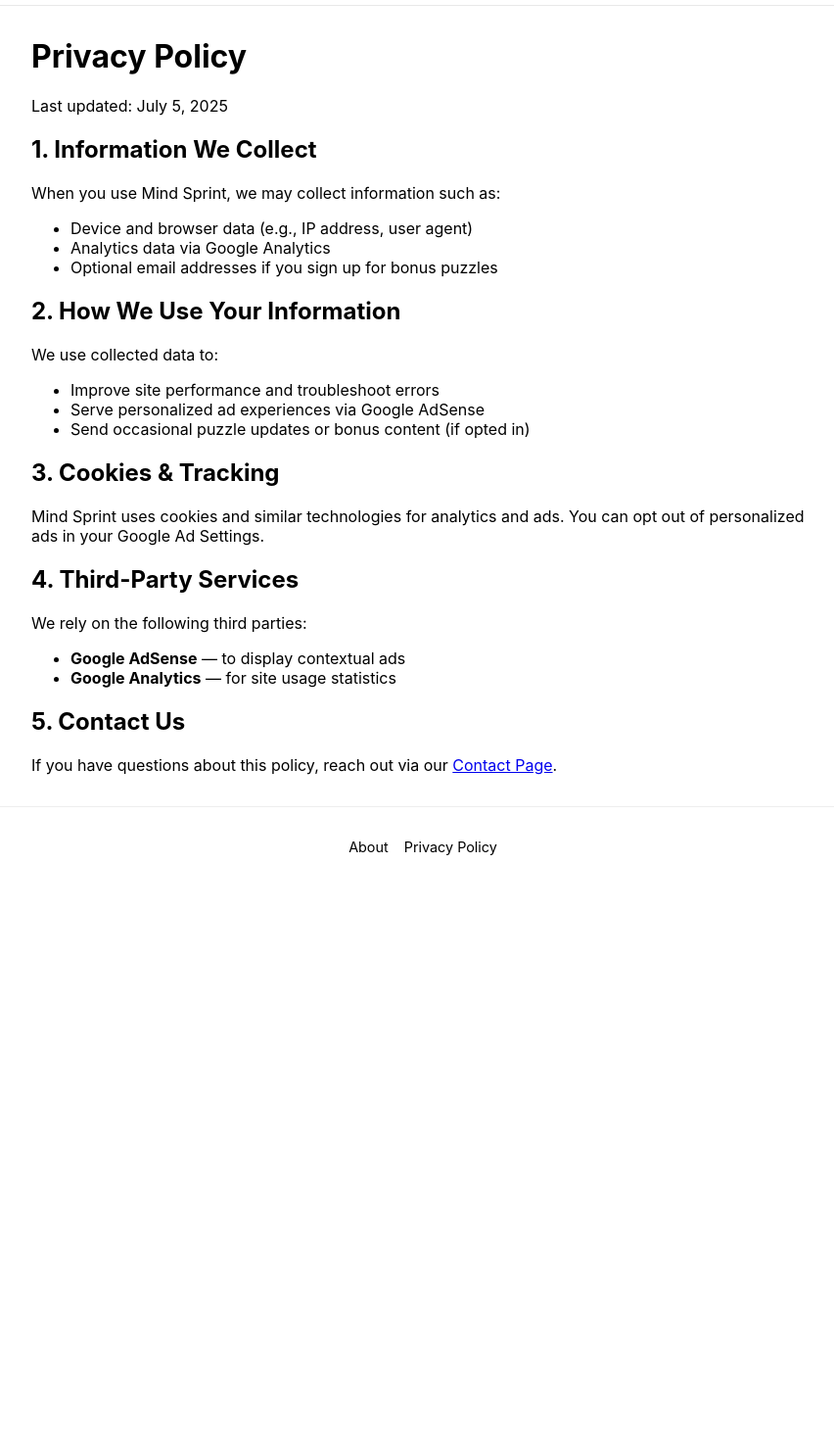
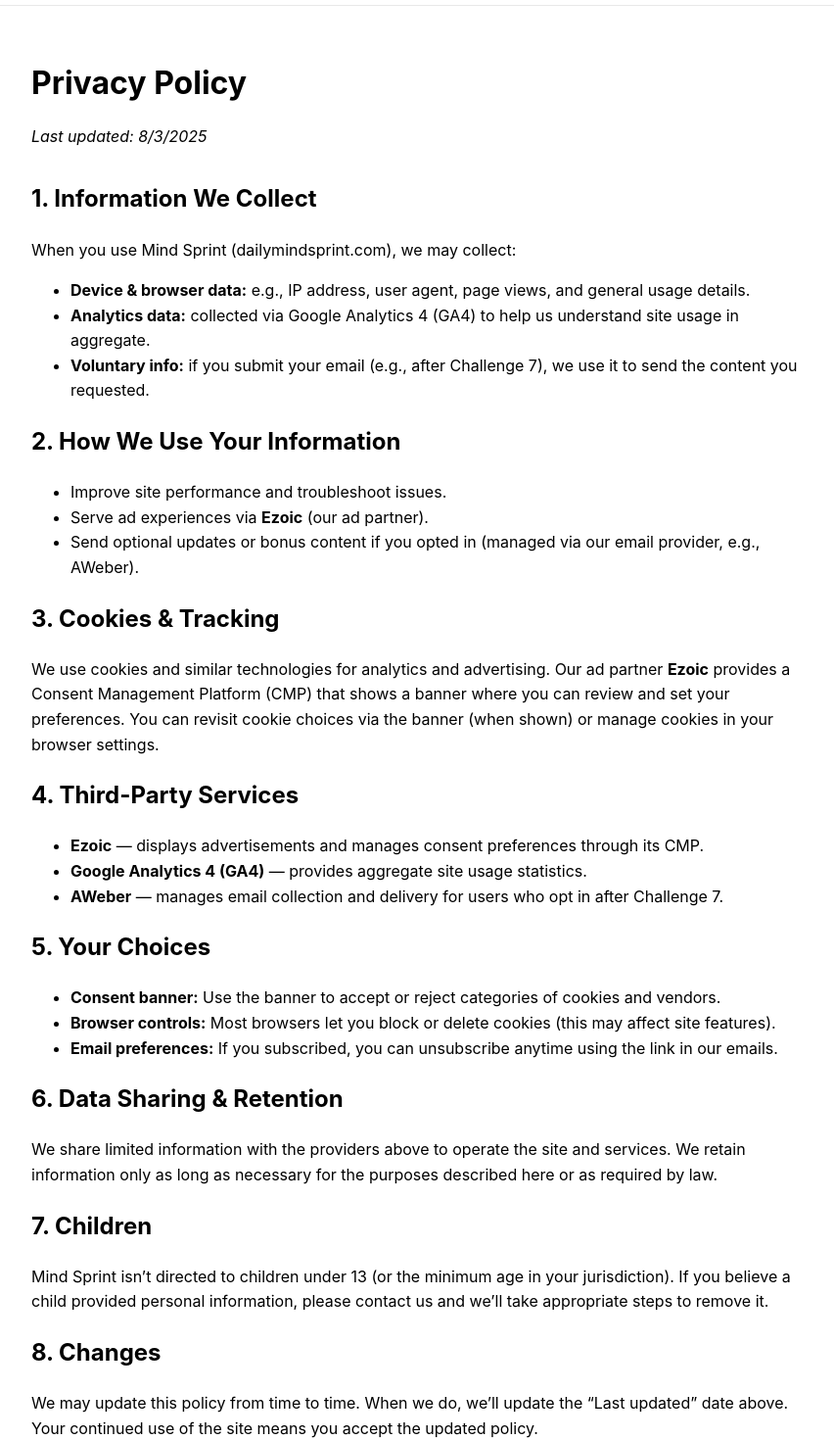
Before and after one commit to justinchase1984/mind-sprint, a Next.js app: page /privacy in a window 1280 px wide. Shown: the part 40-1510 px from the top of the page at 98% size, without its empty margins (208-1060 px from the left). Before the commit the page ends 945 px from the top, so only its background shows below. Built offline with nearby package versions, Linux system fonts and the light colour scheme; no server answers.

Commit message:
Update privacy.tsx

```diff
--- a/pages/privacy.tsx
+++ b/pages/privacy.tsx
@@ -1,66 +1,116 @@
 // pages/privacy.tsx
-import Link from 'next/link';
-import Head from 'next/head';
+import React from 'react';
 
-export default function PrivacyPolicy() {
+export default function Privacy() {
   return (
-    <>
-      <Head>
-        <title>Privacy Policy | Mind Sprint</title>
-        <meta name="description" content="Read the Privacy Policy for Mind Sprint — how we collect, use, and protect your data." />
-      </Head>
-      <main style={{ maxWidth: 800, margin: '2rem auto', padding: '0 1rem' }}>
-        <h1>Privacy Policy</h1>
-        <p>Last updated: July 5, 2025</p>
-        <section>
+    <main
+      style={{
+        maxWidth: 800,
+        margin: '0 auto',
+        padding: '2rem 1rem',
+        lineHeight: 1.6,
+      }}
+    >
+      <h1 style={{ marginBottom: '0.75rem' }}>Privacy Policy</h1>
+      <p style={{ fontStyle: 'italic', marginBottom: '2rem' }}>
+        Last updated: {new Date().toLocaleDateString()}
+      </p>
+
       <h2>1. Information We Collect</h2>
-          <p>
-            When you use Mind Sprint, we may collect information such as:
-            <ul>
-              <li>Device and browser data (e.g., IP address, user agent)</li>
-              <li>Analytics data via Google Analytics</li>
-              <li>Optional email addresses if you sign up for bonus puzzles</li>
-            </ul>
-          </p>
-        </section>
-        <section>
-          <h2>2. How We Use Your Information</h2>
-          <p>
-            We use collected data to:
-            <ul>
-              <li>Improve site performance and troubleshoot errors</li>
-              <li>Serve personalized ad experiences via Google AdSense</li>
-              <li>Send occasional puzzle updates or bonus content (if opted in)</li>
-            </ul>
-          </p>
-        </section>
-        <section>
-          <h2>3. Cookies & Tracking</h2>
-          <p>
-            Mind Sprint uses cookies and similar technologies for analytics and ads. You can opt out of personalized ads in your Google Ad Settings.
-          </p>
-        </section>
-        <section>
-          <h2>4. Third-Party Services</h2>
-          <p>
-            We rely on the following third parties:
+      <p>When you use Mind Sprint (dailymindsprint.com), we may collect:</p>
       <ul>
         <li>
-                <strong>Google AdSense</strong> — to display contextual ads
+          <strong>Device &amp; browser data:</strong> e.g., IP address, user
+          agent, page views, and general usage details.
         </li>
         <li>
-                <strong>Google Analytics</strong> — for site usage statistics
+          <strong>Analytics data:</strong> collected via Google Analytics 4
+          (GA4) to help us understand site usage in aggregate.
+        </li>
+        <li>
+          <strong>Voluntary info:</strong> if you submit your email (e.g., after
+          Challenge 7), we use it to send the content you requested.
         </li>
       </ul>
+
+      <h2>2. How We Use Your Information</h2>
+      <ul>
+        <li>Improve site performance and troubleshoot issues.</li>
+        <li>Serve ad experiences via <strong>Ezoic</strong> (our ad partner).</li>
+        <li>
+          Send optional updates or bonus content if you opted in (managed via
+          our email provider, e.g., AWeber).
+        </li>
+      </ul>
+
+      <h2>3. Cookies &amp; Tracking</h2>
+      <p>
+        We use cookies and similar technologies for analytics and advertising.
+        Our ad partner <strong>Ezoic</strong> provides a Consent Management
+        Platform (CMP) that shows a banner where you can review and set your
+        preferences. You can revisit cookie choices via the banner (when shown)
+        or manage cookies in your browser settings.
       </p>
-        </section>
-        <section>
-          <h2>5. Contact Us</h2>
+
+      <h2>4. Third-Party Services</h2>
+      <ul>
+        <li>
+          <strong>Ezoic</strong> — displays advertisements and manages consent
+          preferences through its CMP.
+        </li>
+        <li>
+          <strong>Google Analytics 4 (GA4)</strong> — provides aggregate site
+          usage statistics.
+        </li>
+        <li>
+          <strong>AWeber</strong> — manages email collection and delivery for
+          users who opt in after Challenge 7.
+        </li>
+      </ul>
+
+      <h2>5. Your Choices</h2>
+      <ul>
+        <li>
+          <strong>Consent banner:</strong> Use the banner to accept or reject
+          categories of cookies and vendors.
+        </li>
+        <li>
+          <strong>Browser controls:</strong> Most browsers let you block or
+          delete cookies (this may affect site features).
+        </li>
+        <li>
+          <strong>Email preferences:</strong> If you subscribed, you can
+          unsubscribe anytime using the link in our emails.
+        </li>
+      </ul>
+
+      <h2>6. Data Sharing &amp; Retention</h2>
       <p>
-            If you have questions about this policy, reach out via our <Link href="/contact">Contact Page</Link>.
+        We share limited information with the providers above to operate the
+        site and services. We retain information only as long as necessary for
+        the purposes described here or as required by law.
       </p>
-        </section>
+
+      <h2>7. Children</h2>
+      <p>
+        Mind Sprint isn’t directed to children under 13 (or the minimum age in
+        your jurisdiction). If you believe a child provided personal
+        information, please contact us and we’ll take appropriate steps to
+        remove it.
+      </p>
+
+      <h2>8. Changes</h2>
+      <p>
+        We may update this policy from time to time. When we do, we’ll update
+        the “Last updated” date above. Your continued use of the site means you
+        accept the updated policy.
+      </p>
+
+      <h2>9. Contact Us</h2>
+      <p>
+        Questions about this policy? Visit our{' '}
+        <a href="/about">About</a> page for contact details.
+      </p>
     </main>
-    </>
   );
 }
```
Lines whose indentation alone changed are shown as unchanged.
